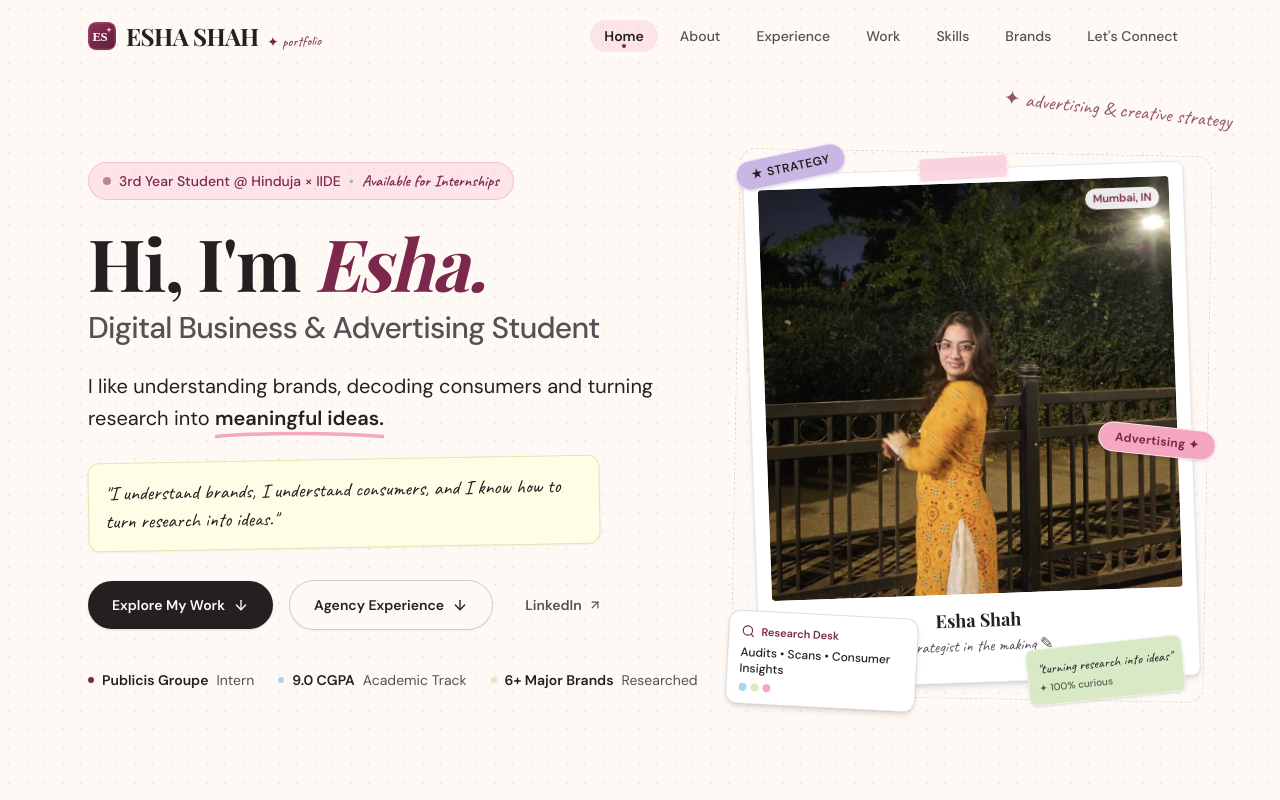
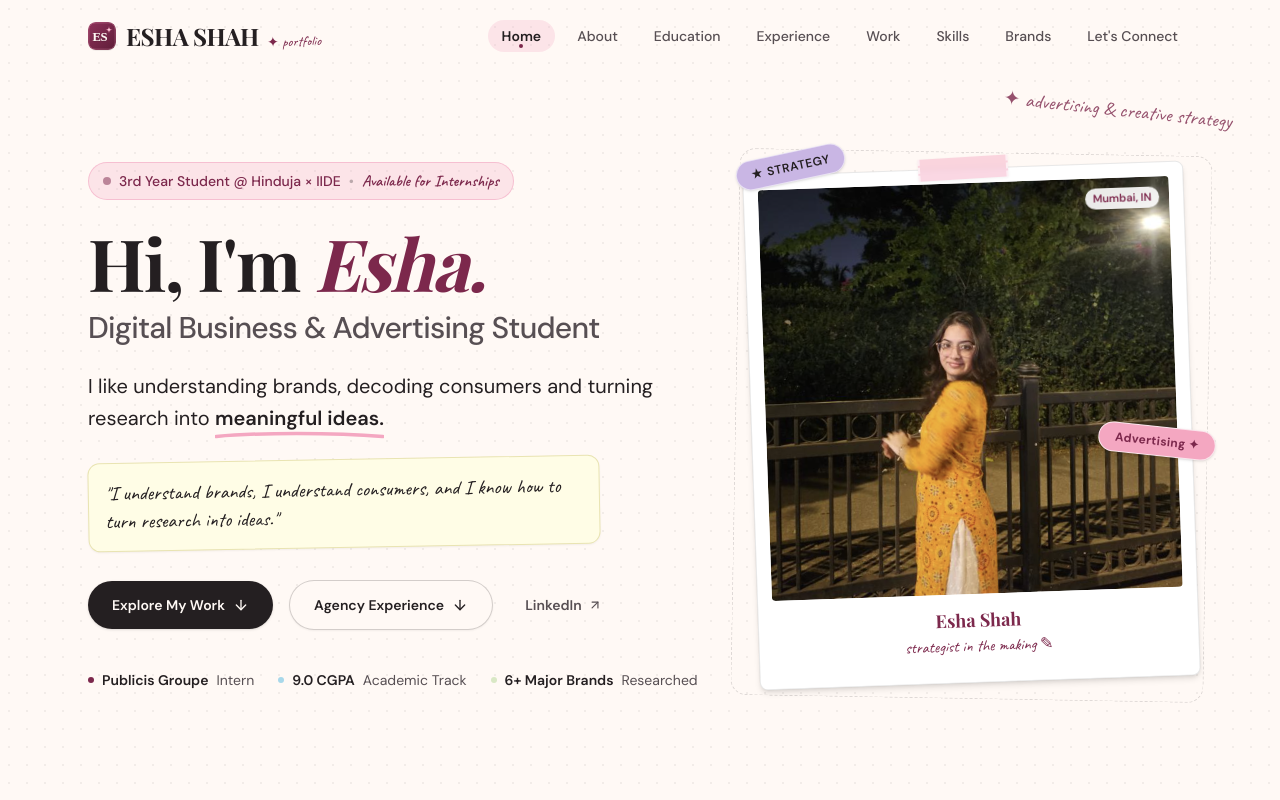
Before and after one commit to eshashah7777/Esha-Shah, a React (Vite) app: page / in a window 1280 px wide. Shown: the top 800 px of the page. Built offline with nearby package versions, Linux system fonts and the light colour scheme; a web font is replaced by a local one.

Commit message:
feat: add education section to navigation and update hero styling
Include "Education" in the navigation links and update the Hero section visual theme to use brand-consistent colors. Remove the static research snippet card.

```diff
--- a/src/components/Hero.tsx
+++ b/src/components/Hero.tsx
@@ -1,4 +1,4 @@
-import { ArrowDown, ArrowUpRight, Search } from 'lucide-react';
+import { ArrowDown, ArrowUpRight } from 'lucide-react';
 import eshaPhoto from '../assets/images/esha_photo.png';
 import { PERSONAL_INFO } from '../data/portfolio';
 
@@ -146,10 +146,10 @@ export default function Hero({ onExploreWork, onExploreExperience }: HeroProps)
                   </div>
                 </div>
                 <div className="mt-3 text-center">
-                  <p className="font-serif-display font-bold text-lg text-[#241F21]">
+                  <p className="font-serif-display font-bold text-lg text-[#7C284C]">
                     Esha Shah
                   </p>
-                  <p className="font-handwriting text-base text-[#574F53]">
+                  <p className="font-handwriting text-base text-[#7C284C]">
                     strategist in the making ✎
                   </p>
                 </div>
@@ -165,32 +165,6 @@ export default function Hero({ onExploreWork, onExploreExperience }: HeroProps)
                 Advertising ✦
               </div>
 
-              {/* Scrapbook Sticker: Research Snippet Card */}
-              <div className="absolute -bottom-6 -left-6 z-30 bg-[#FFF] border border-[#241F21]/15 p-3 rounded-xl shadow-md max-w-[190px] transform rotate-3 hover:rotate-1 transition-transform">
-                <div className="flex items-center gap-1.5 text-[11px] font-semibold text-[#7C284C]">
-                  <Search className="w-3.5 h-3.5" />
-                  <span>Research Desk</span>
-                </div>
-                <p className="text-xs text-[#241F21] font-medium mt-1 leading-snug">
-                  Audits • Scans • Consumer Insights
-                </p>
-                <div className="mt-1.5 flex gap-1">
-                  <span className="inline-block w-2 h-2 rounded-full bg-[#A8D8EA]" />
-                  <span className="inline-block w-2 h-2 rounded-full bg-[#D9E8C5]" />
-                  <span className="inline-block w-2 h-2 rounded-full bg-[#F4A7C1]" />
-                </div>
-              </div>
-
-              {/* Floating Mini Post-it: Ideas */}
-              <div className="absolute -bottom-4 right-2 z-30 bg-[#D9E8C5] text-[#241F21] p-2.5 rounded-lg shadow-sm transform -rotate-6 border border-white/60 text-xs font-medium">
-                <span className="font-handwriting text-sm block text-[#241F21]">
-                  "turning research into ideas"
-                </span>
-                <span className="text-[10px] text-[#241F21]/70 font-sans block mt-0.5">
-                  ✦ 100% curious
-                </span>
-              </div>
-
               {/* Background decorative editorial frame */}
               <div className="absolute -inset-4 border border-dashed border-[#241F21]/15 rounded-2xl pointer-events-none -z-10 transform rotate-1" />
             </div>
--- a/src/components/Navbar.tsx
+++ b/src/components/Navbar.tsx
@@ -21,6 +21,7 @@ export default function Navbar({ onNavigate, activeSection }: NavbarProps) {
   const navLinks = [
     { label: 'Home', id: 'hero' },
     { label: 'About', id: 'about' },
+    { label: 'Education', id: 'education' },
     { label: 'Experience', id: 'experience' },
     { label: 'Work', id: 'work' },
     { label: 'Skills', id: 'skills' },
```
